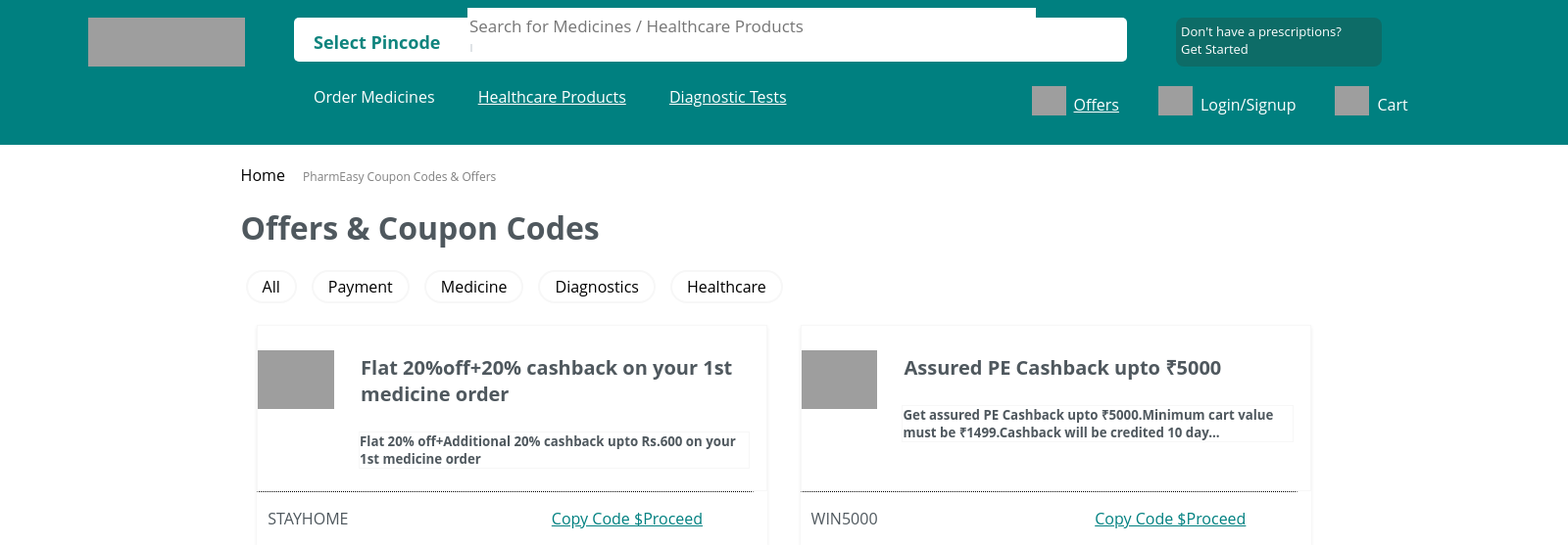
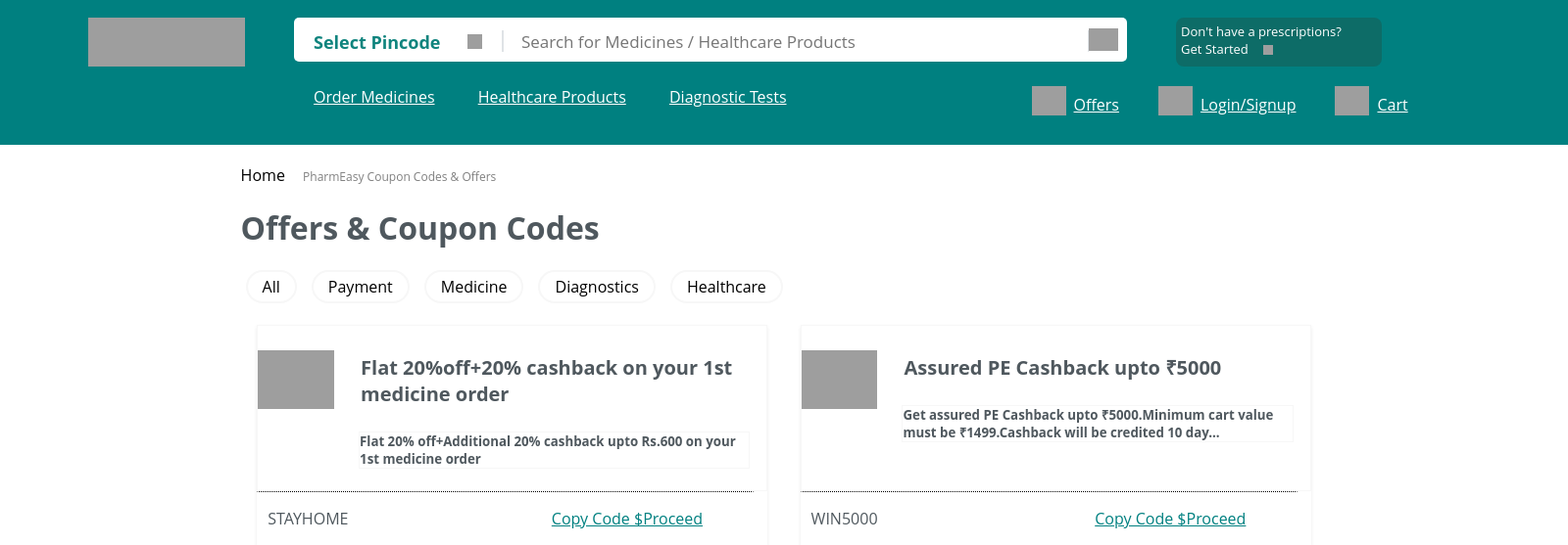
Before and after one commit to Akshaykumar24/PharmEasy, a PHP site: page /offer.html in a window 1600 px wide; the page is wider, and only the part inside the window is pictured. Shown: the top 557 px of that part at 98% size. Run offline with PHP 8.4, Linux system fonts and the light colour scheme; grey boxes are pictures that could not be loaded.

Commit message:
header popup change

```diff
--- a/landingpage.css
+++ b/landingpage.css
@@ -570,6 +570,7 @@ header #header2 .righthead p {
   top: 69px;
   justify-content: center;
   align-items: center;
+  display: none;
 }
 .sch_drop {
   width: 622px;
@@ -603,6 +604,7 @@ header #header2 .righthead p {
   top: 441px;
   justify-content: center;
   align-items: center;
+  display: none;
 }
 .sch_drop1 {
   width: 473px;
--- a/mainlandingpage.html
+++ b/mainlandingpage.html
@@ -927,8 +927,8 @@
     </div>
 <!-- pincode -->
 <div class="pin_pop">
-  <div class="pin_cont" onclick="x2()">
-    <div class="cross121">
+  <div class="pin_cont" >
+    <div class="cross121" onclick="x2()">
       <p>X</p>
     </div>
     <div class="pin_loc"><h2>Choose your Location</h2></div>
--- a/offer.html
+++ b/offer.html
@@ -13,57 +13,44 @@
     <body>
       <header>
         <div id="header1">
-        <img
-          src="https://assets.pharmeasy.in/web-assets/dist/fca22bc9.png"
-          alt="logo"
-          onclick="(location.href ='mainlandingpage.html')"
-        />
+          <img src="https://assets.pharmeasy.in/web-assets/dist/fca22bc9.png" alt="logo"
+            onclick="(location.href ='mainlandingpage.html')" />
 
           <div class="select">
             <p>Select Pincode</p>
-          <i class="fa fa-caret-down" aria-hidden="true"></i>
+            <img src="https://image.flaticon.com/icons/png/128/25/25243.png" alt="" id="useme1234" />
             <div></div>
-          <input
-            type="text"
-            placeholder="Search for Medicines / Healthcare Products"
-            class="Search"
-          />
-          <a class="search" href="#"
-            ><i class="fa fa-search" aria-hidden="true"></i
-          ></a>
+            <div>
+              <input type="text" placeholder="Search for Medicines / Healthcare Products" class="Search" id="search1234" />
             </div>
-        <div class="headerleft">
+            <a class="search" href="#"><img src="https://image.flaticon.com/icons/png/128/2089/2089805.png" alt="" /></a>
+          </div>
+          <div class="headerleft" id="useme12">
             Don't have a prescriptions?
             <br />
             Get Started
-          <i class="fa fa-caret-down" aria-hidden="true"></i>
+            <img src="https://image.flaticon.com/icons/png/128/44/44571.png" alt="" />
           </div>
         </div>
         <div id="header2">
           <div class="downhead">
-          <span>Order Medicines</span>
-          <span
-            ><a href="hcareProduct.html" style="color: white">Healthcare Products</a></span
-          >
+            <span><a href="view_cart.html" style="color: white">Order Medicines</a></span>
+            <span><a href="hcareProduct.html" style="color: white">Healthcare Products</a></span>
             <a href="diagnose.html" style="color: white">Diagnostic Tests</a>
           </div>
-        <div class="righthead">
-          <img
-            src="https://assets.pharmeasy.in/web-assets/dist/275c07e1.svg"
-            alt=""
-            onclick="(location.href ='offer.html')"
-          />
+          <div class="righthead" id="rit">
+            <img src="https://assets.pharmeasy.in/web-assets/dist/275c07e1.svg" alt=""
+              onclick="(location.href ='offer.html')" />
             <p><a href="offer.html" style="color: white">Offers</a></p>
-          <img
-            src="https://assets.pharmeasy.in/web-assets/dist/5eb42971.svg"
-            alt=""
-          />
-          <p>Login/Signup</p>
-          <img
-            src="https://assets.pharmeasy.in/web-assets/dist/21b0b5ba.svg"
-            alt=""
-          />
-          <p>Cart</p>
+
+            <img src="https://assets.pharmeasy.in/web-assets/dist/5eb42971.svg" onclick="pop()" />
+            <p>
+              <a href="#" style="color: white" id="useme" onclick="pop()">Login/Signup</a>
+            </p>
+
+            <img src="https://assets.pharmeasy.in/web-assets/dist/21b0b5ba.svg" alt=""
+              onclick="(location.href='cart.html')" />
+            <p><a href="cart.html" style="color: white">Cart</a></p>
           </div>
         </div>
       </header>
```
Also changed, not shown: cart.html (+6 -7 lines), diagnose.html (+6 -7 lines), hcareProduct.html (+7 -8 lines). Lines whose indentation alone changed are shown as unchanged.
